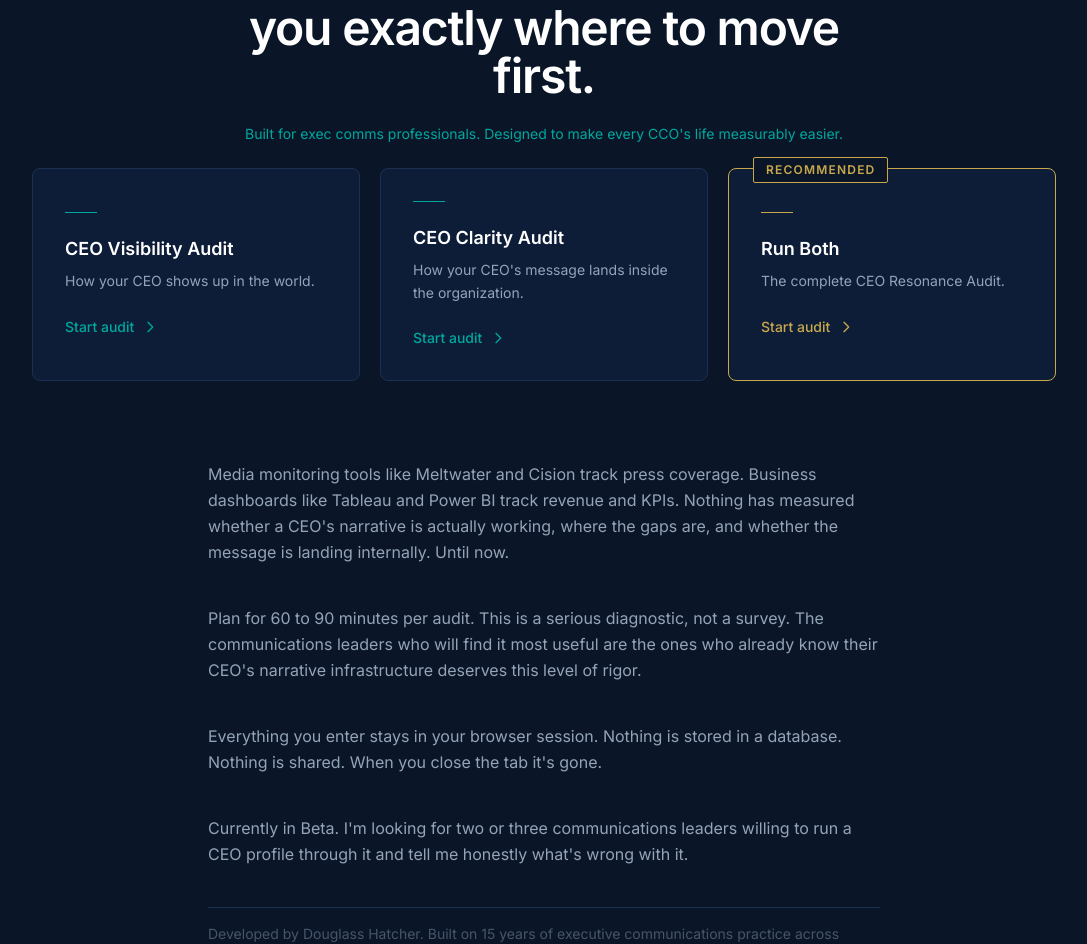
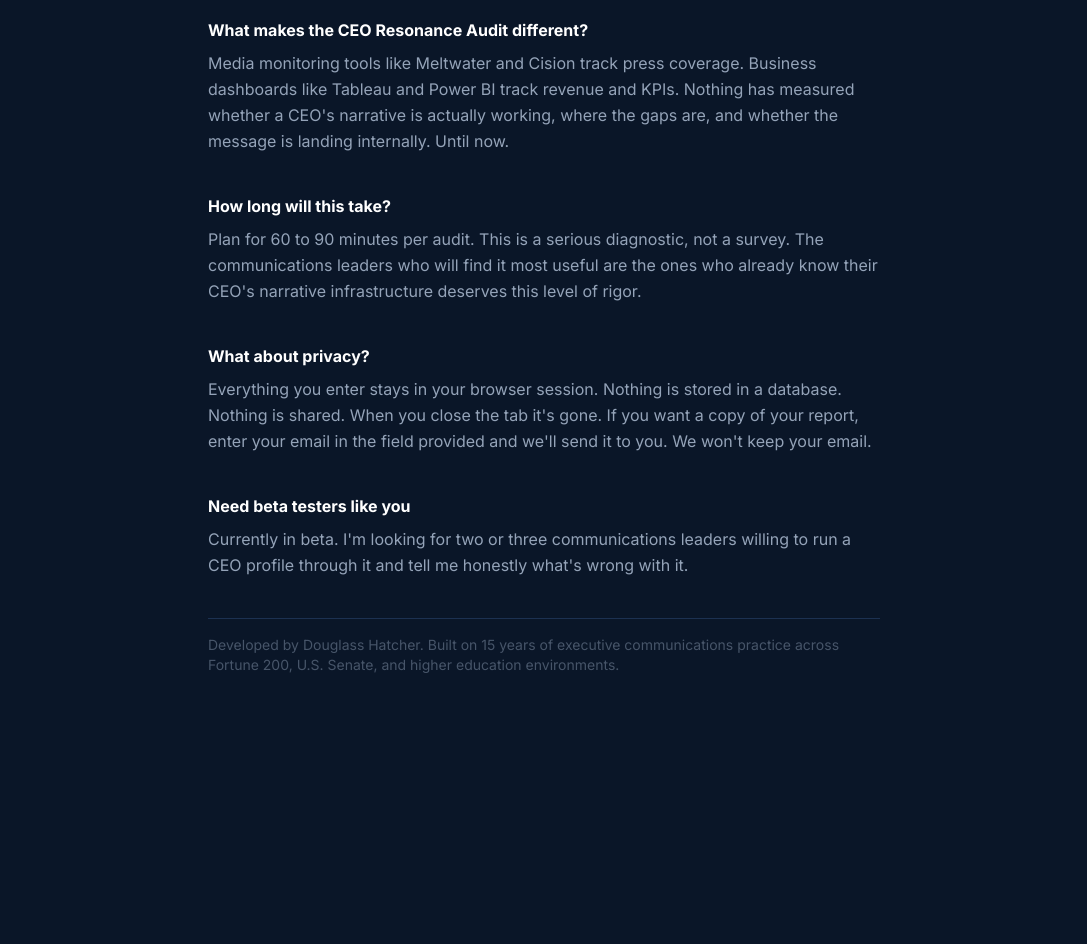
Before and after one commit to douglass-hatcher/ceo-resonance-audit, a React (Vite) app: page / in a window 1280 px wide. Shown: the part 529-1473 px from the top of the page, without its empty margins (96-1183 px from the left). After the commit the page ends 1284 px from the top, so only its background shows below. Built offline with nearby package versions, Linux system fonts and the light colour scheme.

Commit message:
Update landing page copy final version

```diff
--- a/src/components/LandingPage.jsx
+++ b/src/components/LandingPage.jsx
@@ -13,12 +13,9 @@ export default function LandingPage({ onSelect }) {
       {/* Main content */}
       <main className="flex-1 flex flex-col items-center px-6 py-20">
         <div className="max-w-2xl w-full text-center mb-6">
-          <h1 className="text-4xl md:text-5xl font-semibold text-white leading-tight tracking-tight mb-6">
+          <h1 className="font-semibold text-white leading-tight tracking-tight mb-6" style={{ fontSize: '15px' }}>
             How visible is your CEO compared to the peers competing for the same conversations. Is your CEO's message actually changing how employees work. The CEO Resonance Audit measures both and shows you exactly where to move first.
           </h1>
-          <p className="text-center text-sm" style={{ color: '#00A79D' }}>
-            Built for exec comms professionals. Designed to make every CCO's life measurably easier.
-          </p>
         </div>
 
         {/* Cards */}
@@ -49,21 +46,25 @@ export default function LandingPage({ onSelect }) {
         {/* Prose sections */}
         <div className="max-w-2xl w-full space-y-10 text-slate-400 text-base leading-relaxed">
 
-          <p>
-            Media monitoring tools like Meltwater and Cision track press coverage. Business dashboards like Tableau and Power BI track revenue and KPIs. Nothing has measured whether a CEO's narrative is actually working, where the gaps are, and whether the message is landing internally. Until now.
-          </p>
+          <div>
+            <h3 className="text-white font-bold text-base mb-2">What makes the CEO Resonance Audit different?</h3>
+            <p>Media monitoring tools like Meltwater and Cision track press coverage. Business dashboards like Tableau and Power BI track revenue and KPIs. Nothing has measured whether a CEO's narrative is actually working, where the gaps are, and whether the message is landing internally. Until now.</p>
+          </div>
 
-          <p>
-            Plan for 60 to 90 minutes per audit. This is a serious diagnostic, not a survey. The communications leaders who will find it most useful are the ones who already know their CEO's narrative infrastructure deserves this level of rigor.
-          </p>
+          <div>
+            <h3 className="text-white font-bold text-base mb-2">How long will this take?</h3>
+            <p>Plan for 60 to 90 minutes per audit. This is a serious diagnostic, not a survey. The communications leaders who will find it most useful are the ones who already know their CEO's narrative infrastructure deserves this level of rigor.</p>
+          </div>
 
-          <p>
-            Everything you enter stays in your browser session. Nothing is stored in a database. Nothing is shared. When you close the tab it's gone.
-          </p>
+          <div>
+            <h3 className="text-white font-bold text-base mb-2">What about privacy?</h3>
+            <p>Everything you enter stays in your browser session. Nothing is stored in a database. Nothing is shared. When you close the tab it's gone. If you want a copy of your report, enter your email in the field provided and we'll send it to you. We won't keep your email.</p>
+          </div>
 
-          <p>
-            Currently in Beta. I'm looking for two or three communications leaders willing to run a CEO profile through it and tell me honestly what's wrong with it.
-          </p>
+          <div>
+            <h3 className="text-white font-bold text-base mb-2">Need beta testers like you</h3>
+            <p>Currently in beta. I'm looking for two or three communications leaders willing to run a CEO profile through it and tell me honestly what's wrong with it.</p>
+          </div>
 
           <p className="text-slate-600 text-sm pt-4 border-t border-navy-border">
             Developed by Douglass Hatcher. Built on 15 years of executive communications practice across Fortune 200, U.S. Senate, and higher education environments.
```
